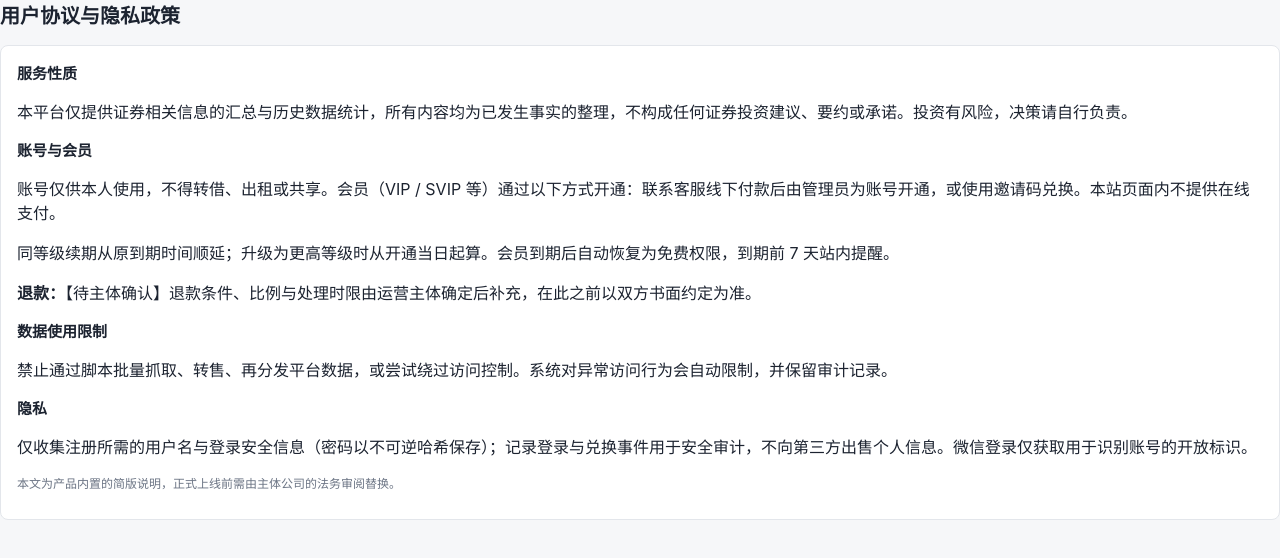
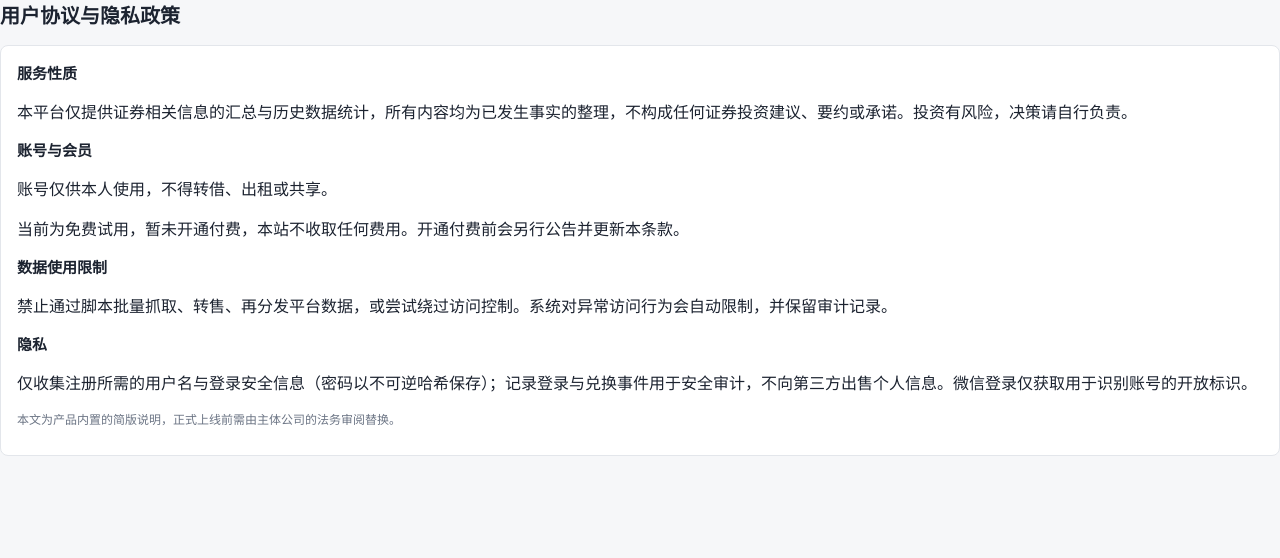
Before and after one commit to cober2018/DreamoQuantSimulation, a Vue app in the folder web/: page /terms in a window 1280 px wide. Shown: the top 558 px of the page. Built offline with nearby package versions, Linux system fonts and the light colour scheme; no server answers.

Commit message:
docs(web): 条款改为试用期版本, 去掉付费、线下付款与退款段落 (DK-001 B5, 待用户审阅)
只改「账号与会员」中涉及付费的三段, 其余条款原文不动。

Co-Authored-By: Claude Opus 5.5 <noreply@anthropic.com>

```diff
--- a/web/src/pages/Terms.vue
+++ b/web/src/pages/Terms.vue
@@ -5,9 +5,8 @@
       <h2>服务性质</h2>
       <p>本平台仅提供证券相关信息的汇总与历史数据统计，所有内容均为已发生事实的整理，不构成任何证券投资建议、要约或承诺。投资有风险，决策请自行负责。</p>
       <h2>账号与会员</h2>
-      <p>账号仅供本人使用，不得转借、出租或共享。会员（VIP / SVIP 等）通过以下方式开通：联系客服线下付款后由管理员为账号开通，或使用邀请码兑换。本站页面内不提供在线支付。</p>
-      <p>同等级续期从原到期时间顺延；升级为更高等级时从开通当日起算。会员到期后自动恢复为免费权限，到期前 7 天站内提醒。</p>
-      <p><strong>退款：</strong>【待主体确认】退款条件、比例与处理时限由运营主体确定后补充，在此之前以双方书面约定为准。</p>
+      <p>账号仅供本人使用，不得转借、出租或共享。</p>
+      <p>当前为免费试用，暂未开通付费，本站不收取任何费用。开通付费前会另行公告并更新本条款。</p>
       <h2>数据使用限制</h2>
       <p>禁止通过脚本批量抓取、转售、再分发平台数据，或尝试绕过访问控制。系统对异常访问行为会自动限制，并保留审计记录。</p>
       <h2>隐私</h2>
```
